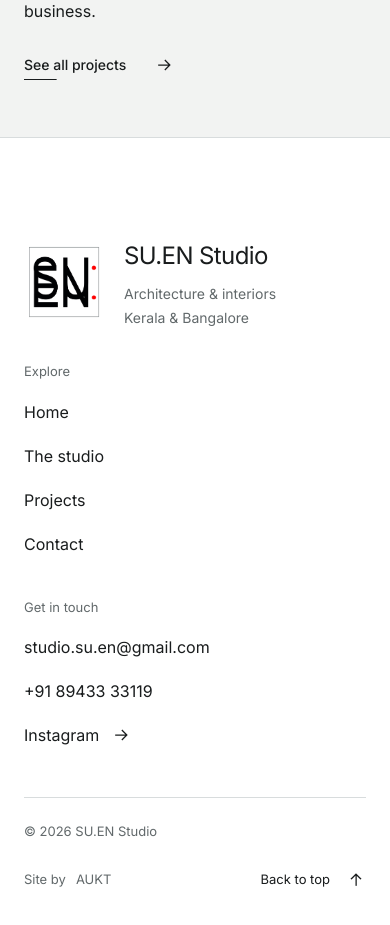
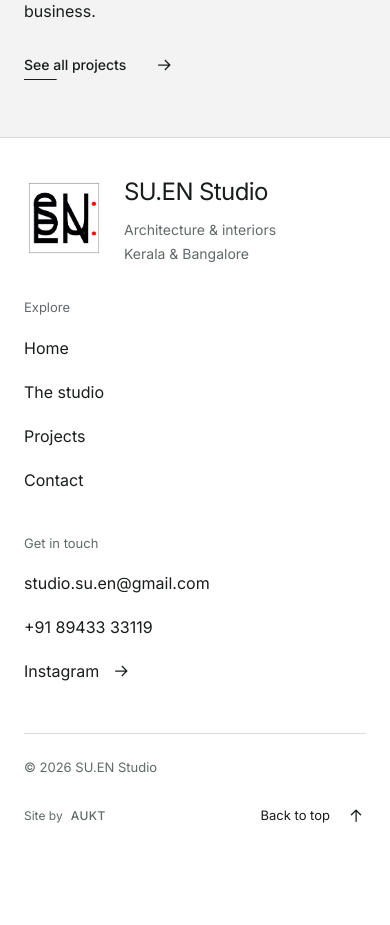
Before and after one commit to aghar-usman/suen-studio, a Next.js app: page / in a window 390 px wide. Shown: the part 6100-7025 px from the top of the page. After the commit the page ends 6962 px from the top, so only its background shows below. Built offline with nearby package versions, Linux system fonts and the light colour scheme.

Commit message:
Update footer.module.css

```diff
--- a/components/footer.module.css
+++ b/components/footer.module.css
@@ -1,4 +1,4 @@
-.footer { --footer-gutter: clamp(24px, 5.55vw, 80px); --footer-ease: cubic-bezier(.2,.8,.2,1); padding: 96px var(--footer-gutter) 32px; background: var(--background); color: var(--foreground); border-top: 1px solid var(--line); }
+.footer { --footer-gutter: clamp(24px, 5.55vw, 80px); --footer-ease: cubic-bezier(.2,.8,.2,1); padding: 0 var(--footer-gutter) 32px; background: var(--background); color: var(--foreground); border-top: 1px solid var(--line); }
 .wrap { width: 100%; max-width: 1440px; margin-inline: auto; }
 .invitation { display: grid; grid-template-columns: repeat(2,minmax(0,1fr)); gap: clamp(32px,4.4vw,72px); align-items: end; padding-bottom: 64px; border-bottom: 1px solid var(--line); }
 .eyebrow { display:flex; align-items:center; gap:10px; margin:0 0 24px; font-family:var(--font-body),Arial,sans-serif; font-size:13px; line-height:1.5; }
@@ -24,10 +24,10 @@
 .textLink > span { overflow-wrap:anywhere; text-decoration:underline; text-decoration-color:transparent; text-underline-offset:5px; text-decoration-thickness:1px; transition:text-decoration-color 150ms var(--footer-ease); }
 .bottomRow { display:flex; align-items:center; justify-content:space-between; flex-wrap:wrap; gap:16px 32px; padding-top:24px; border-top:1px solid var(--line); font-family:var(--font-body),Arial,sans-serif; font-size:13px; line-height:1.5; color:var(--muted); }
 .bottomRow > p { margin:0; }
-.credit { display:flex; align-items:center; gap:10px; }
-.credit > a { display:inline-flex; align-items:center; min-height:44px; }
-.creditBadge { display:inline-flex; align-items:center; padding:5px 6px; background:#fff; }
-.creditBadge img { width:50px; height:auto; }
+.credit { display:flex; align-items:center; gap:6px; font-size:12px; color:var(--muted); }
+.credit > a { display:inline-flex; align-items:center; min-height:44px; padding-inline:2px; color:inherit; font-weight:500; letter-spacing:.04em; text-decoration:underline; text-decoration-color:transparent; text-underline-offset:4px; } .credit > a:hover,.credit > a:focus-visible { color:var(--foreground); text-decoration-color:currentColor; }
+
+
 .backToTop { display:inline-flex; align-items:center; gap:16px; min-height:44px; padding:0; border:0; background:transparent; color:var(--foreground); font:inherit; cursor:pointer; transition:color 120ms var(--footer-ease); }
 .footer :where(a,button):focus-visible { outline:2px solid var(--action,var(--accent)); outline-offset:5px; }
 .textLink:focus-visible > span { text-decoration-color:currentColor; transition:none; }
@@ -45,7 +45,7 @@
 .heading { font-size:clamp(36px,4.8vw,48px); }
 }
 @media (max-width:639px) {
-.footer { padding-block:64px 24px; }
+.footer { padding-block:0 24px; }
 .invitation { grid-template-columns:1fr; gap:24px; padding-bottom:40px; }
 .heading { font-size:clamp(36px,9.5vw,58px); }
 .eyebrow { margin-bottom:24px; }
```
